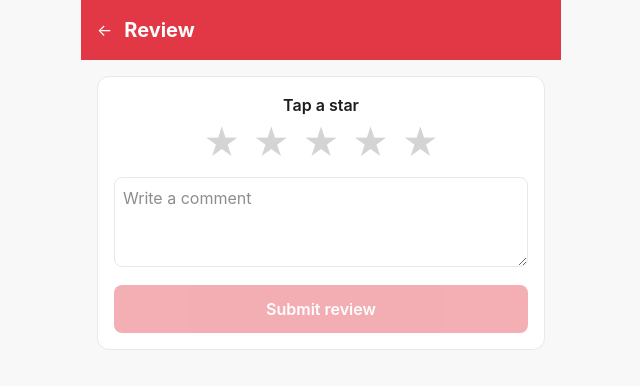
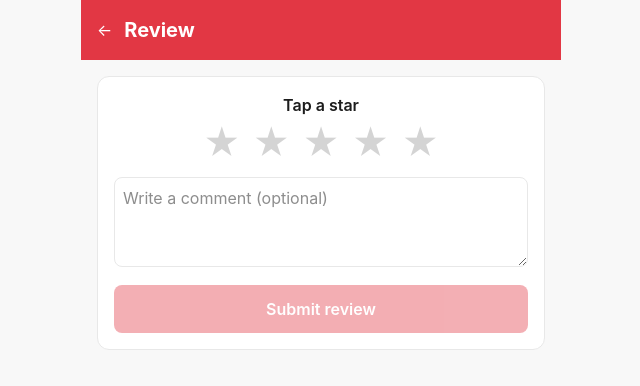
Before and after one commit to parjun1021-cloud/Zomato-lite, a Next.js app: page /review/1 in a window 1280 px wide. Shown: the top 386 px of the page, without its empty margins (319-959 px from the left). Built offline with nearby package versions, Linux system fonts and the light colour scheme; no server answers; the database is empty.

Commit message:
Make comment optional app/review/[restaurantId]/page.tsx

```diff
--- a/app/review/[restaurantId]/page.tsx
+++ b/app/review/[restaurantId]/page.tsx
@@ -20,7 +20,7 @@ export default function ReviewPage({ params }: { params: Promise<{ restaurantId:
       .catch(() => {});
   }, [restaurantId]);
 
-  const canSubmit = rating >= 1 && comment.trim().length > 0 && !sending;
+  const canSubmit = rating >= 1 && !sending;
 
   async function submit() {
     setSending(true);
@@ -55,7 +55,7 @@ export default function ReviewPage({ params }: { params: Promise<{ restaurantId:
             ))}
           </div>
           <textarea value={comment} onChange={(e) => setComment(e.target.value)}
-            placeholder="Write a comment" rows={3}
+            placeholder="Write a comment (optional)" rows={3}
             className="mt-4 w-full rounded-lg border border-[#e8e8e8] p-2" />
           <button type="button" disabled={!canSubmit} onClick={submit}
             className="mt-3 w-full rounded-lg bg-[#e23744] py-3 font-semibold text-white disabled:opacity-40">
```
